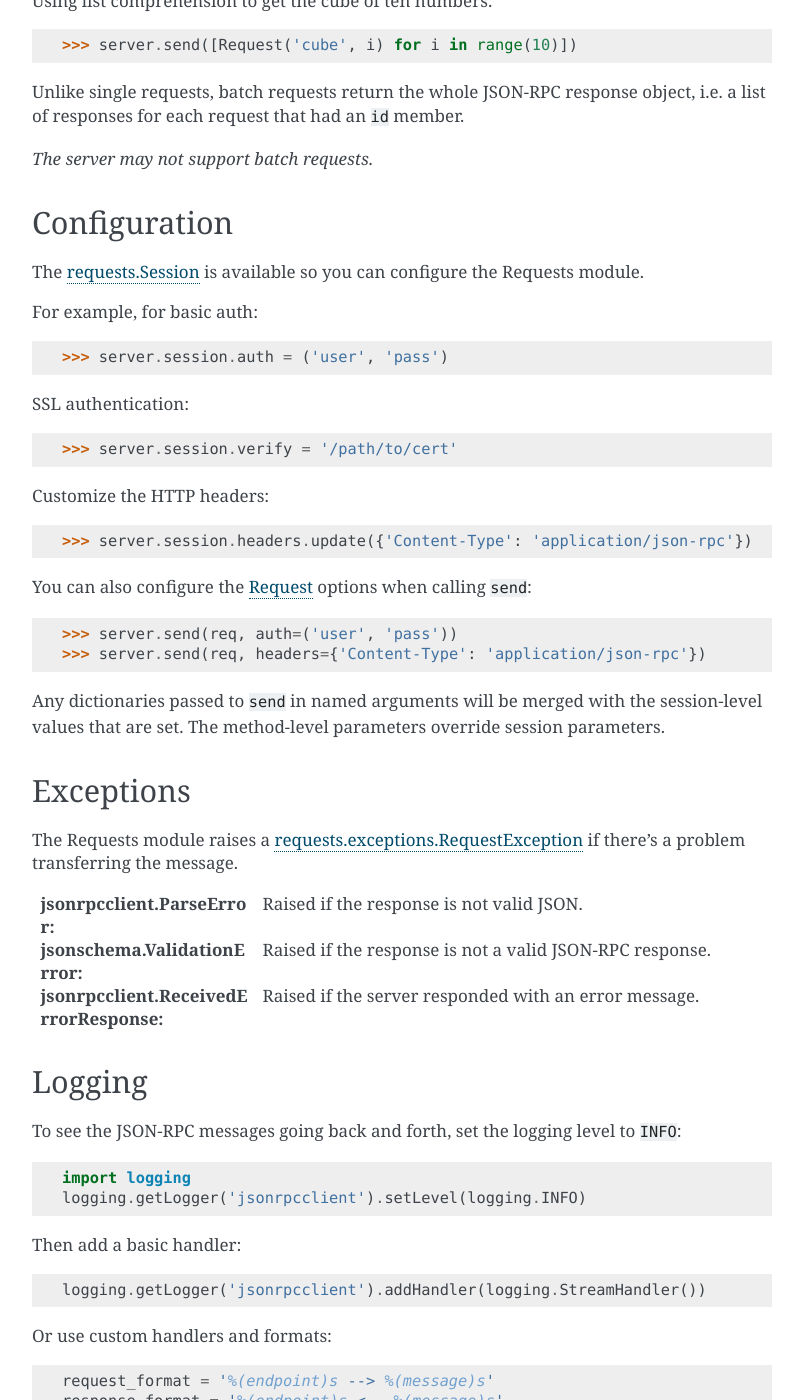
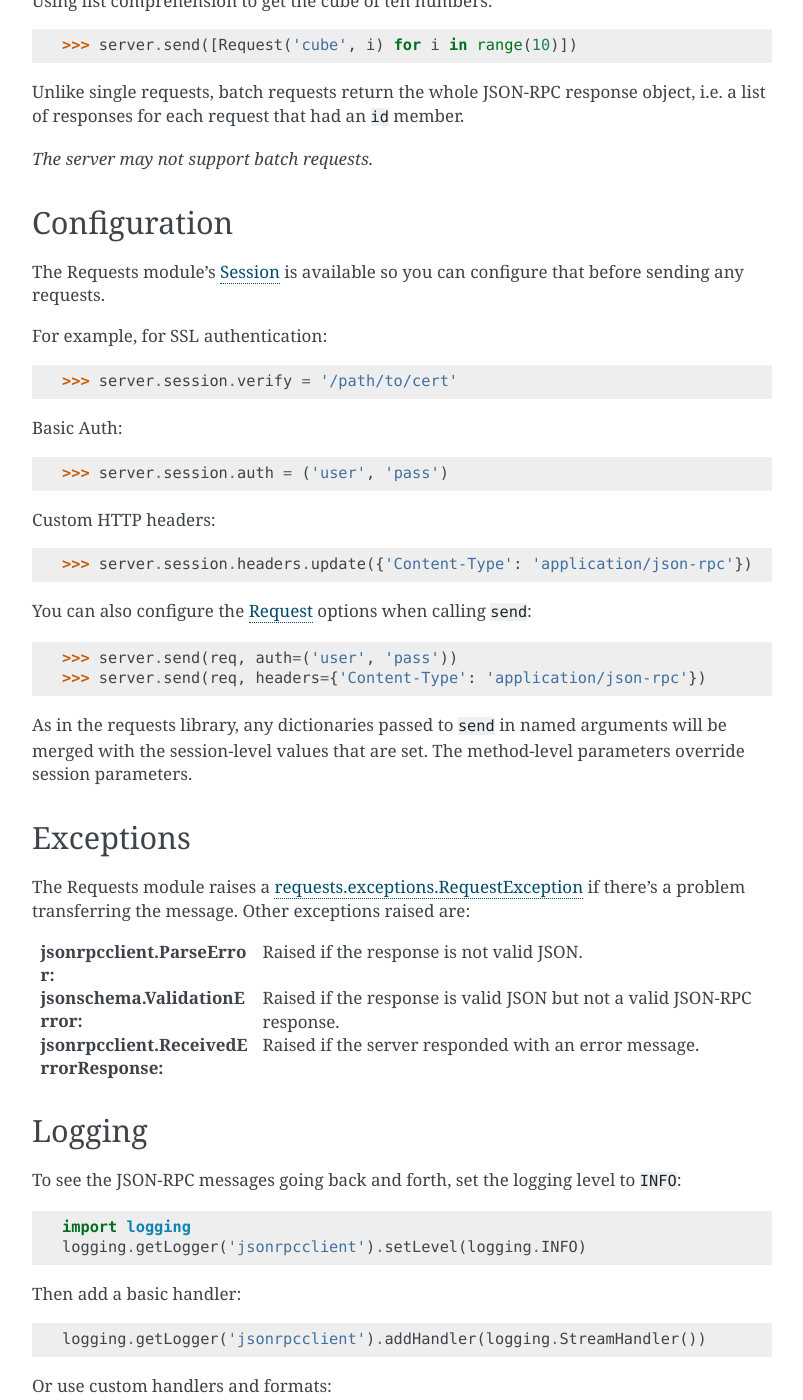
Before and after one commit to explodinglabs/jsonrpcclient, a Sphinx documentation site: the page built from doc/http.rst, in a window 1280 px wide and 1400 px high, scrolled down 1580 px. Shown: the whole window, without its empty margins (238-1041 px from the left). Built offline with Sphinx 7.4.7, drawn with Linux system fonts in a browser that asks for light colours; some of the changed text lies outside the part shown.

Commit message:
Documentation adjustments re #13

```diff
--- a/doc/_includes/exceptions.rst
+++ b/doc/_includes/exceptions.rst
@@ -1,3 +1,6 @@
-:jsonrpcclient.ParseError: Raised if the response is not valid JSON.
-:jsonschema.ValidationError: Raised if the response is not a valid JSON-RPC response.
-:jsonrpcclient.ReceivedErrorResponse: Raised if the server responded with an error message.
+:jsonrpcclient.ParseError:
+    Raised if the response is not valid JSON.
+:jsonschema.ValidationError:
+    Raised if the response is valid JSON but not a valid JSON-RPC response.
+:jsonrpcclient.ReceivedErrorResponse:
+    Raised if the server responded with an error message.
--- a/doc/_includes/requests.rst
+++ b/doc/_includes/requests.rst
@@ -45,7 +45,7 @@ With batch requests you can send multiple requests in a single message::
 
     >>> server.send([{'jsonrpc': '2.0', 'method': 'cat'}, {'jsonrpc': '2.0', 'method': 'dog'}])
 
-Send multiple :class:`~request.Request` Request objects::
+Send multiple :class:`~request.Request` objects::
 
     >>> server.send([Request('cat'), Request('dog')])
 
--- a/doc/http.rst
+++ b/doc/http.rst
@@ -25,19 +25,19 @@ Set the server details::
 Configuration
 =============
 
-The `requests.Session
+The Requests module's `Session
 <http://docs.python-requests.org/en/master/api/#requests.Session>`_ is
-available so you can configure the Requests module.
+available so you can configure that before sending any requests.
 
-For example, for basic auth::
+For example, for SSL authentication::
+
+    >>> server.session.verify = '/path/to/cert'
+
+Basic Auth::
 
     >>> server.session.auth = ('user', 'pass')
 
-SSL authentication::
-
-    >>> server.session.verify = '/path/to/cert'
-
-Customize the HTTP headers::
+Custom HTTP headers::
 
     >>> server.session.headers.update({'Content-Type': 'application/json-rpc'})
 
@@ -48,16 +48,16 @@ when calling ``send``::
     >>> server.send(req, auth=('user', 'pass'))
     >>> server.send(req, headers={'Content-Type': 'application/json-rpc'})
 
-Any dictionaries passed to ``send`` in named arguments will be merged with the
-session-level values that are set. The method-level parameters override session
-parameters.
+As in the requests library, any dictionaries passed to ``send`` in named
+arguments will be merged with the session-level values that are set. The
+method-level parameters override session parameters.
 
 Exceptions
 ==========
 
 The Requests module raises a `requests.exceptions.RequestException
 <http://docs.python-requests.org/en/latest/api/#exceptions>`_ if there's a
-problem transferring the message.
+problem transferring the message. Other exceptions raised are:
 
 .. include:: _includes/exceptions.rst
 
```
